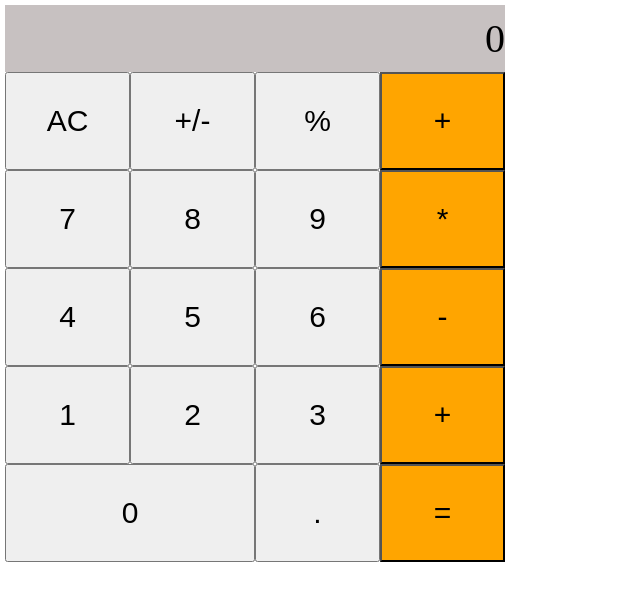
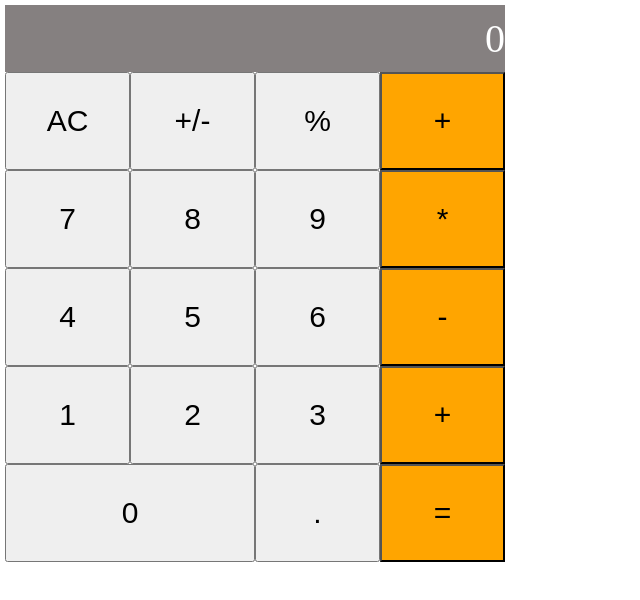
Before and after one commit to mohamedgamaleldin999999/Math-Magicians, a React (Create React App) app: page / in a window 1280 px wide. Shown: the top 600 px of the page, without its empty margins (0-640 px from the left). Built offline with nearby package versions, Linux system fonts and the light colour scheme; the HTML template or start-up script is replaced by a standard one.

Commit message:
Style the result more

```diff
--- a/src/components/calculator.css
+++ b/src/components/calculator.css
@@ -4,10 +4,11 @@
 
 .result {
   width: 100%;
-  background-color: rgb(199, 193, 193);
+  background-color: rgb(133, 128, 128);
   text-align: right;
   padding: 10px 0;
   font-size: 40px;
+  color: white;
 }
 
 .row {
```
